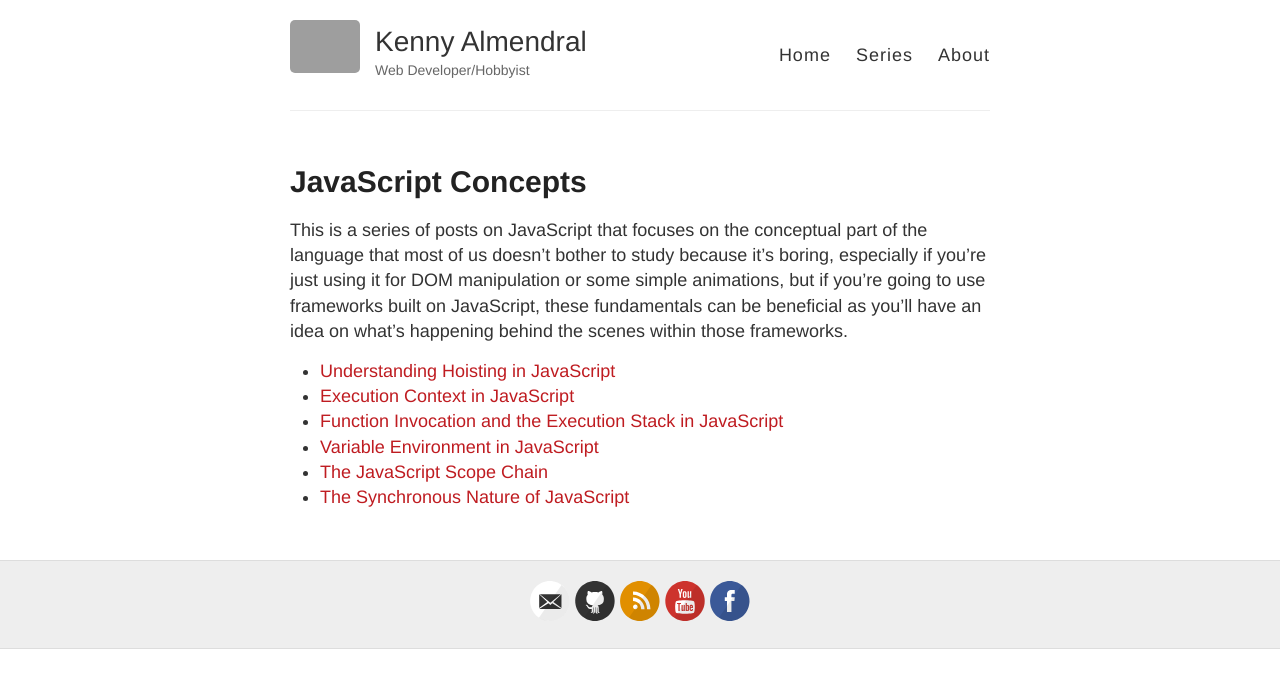
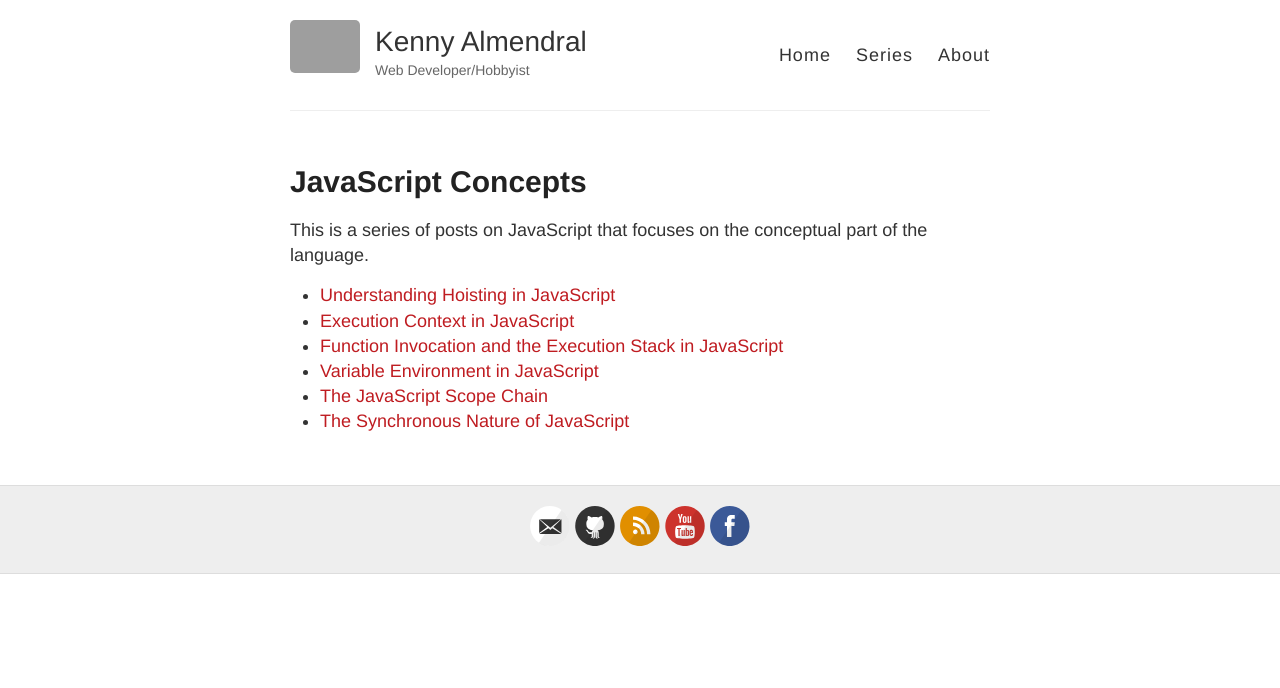
Before and after one commit to kennyalmendral/kennyalmendral.github.io, a Jekyll site: the page built from javascript-concepts.md, in a window 1280 px wide. Shown: the top 688 px of the page. Built offline with Jekyll 4.4.1, drawn with Linux system fonts in a browser that asks for light colours; grey boxes are pictures that could not be loaded.

Commit message:
Update javascript-concepts.md

```diff
--- a/javascript-concepts.md
+++ b/javascript-concepts.md
@@ -4,7 +4,7 @@ title: JavaScript Concepts
 permalink: /javascript-concepts/
 ---
 
-This is a series of posts on JavaScript that focuses on the conceptual part of the language that most of us doesn't bother to study because it's boring, especially if you're just using it for DOM manipulation or some simple animations, but if you're going to use frameworks built on JavaScript, these fundamentals can be beneficial as you'll have an idea on what's happening behind the scenes within those frameworks.
+This is a series of posts on JavaScript that focuses on the conceptual part of the language.
 
 + [Understanding Hoisting in JavaScript](https://kennyalmendral.github.io/understanding-javascript-hoisting/){:target="_blank"}
 + [Execution Context in JavaScript](https://kennyalmendral.github.io/javascript-execution-context/){:target="_blank"}
```
